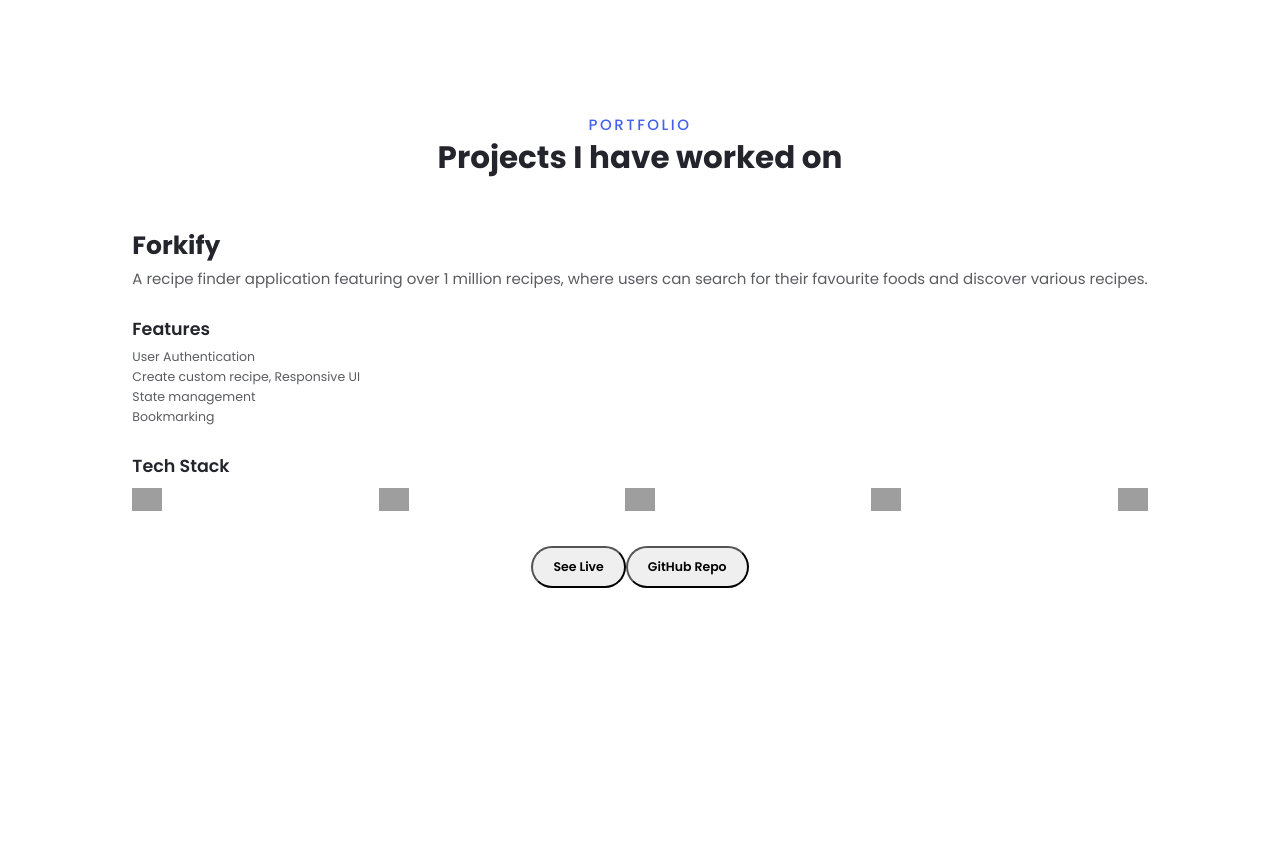
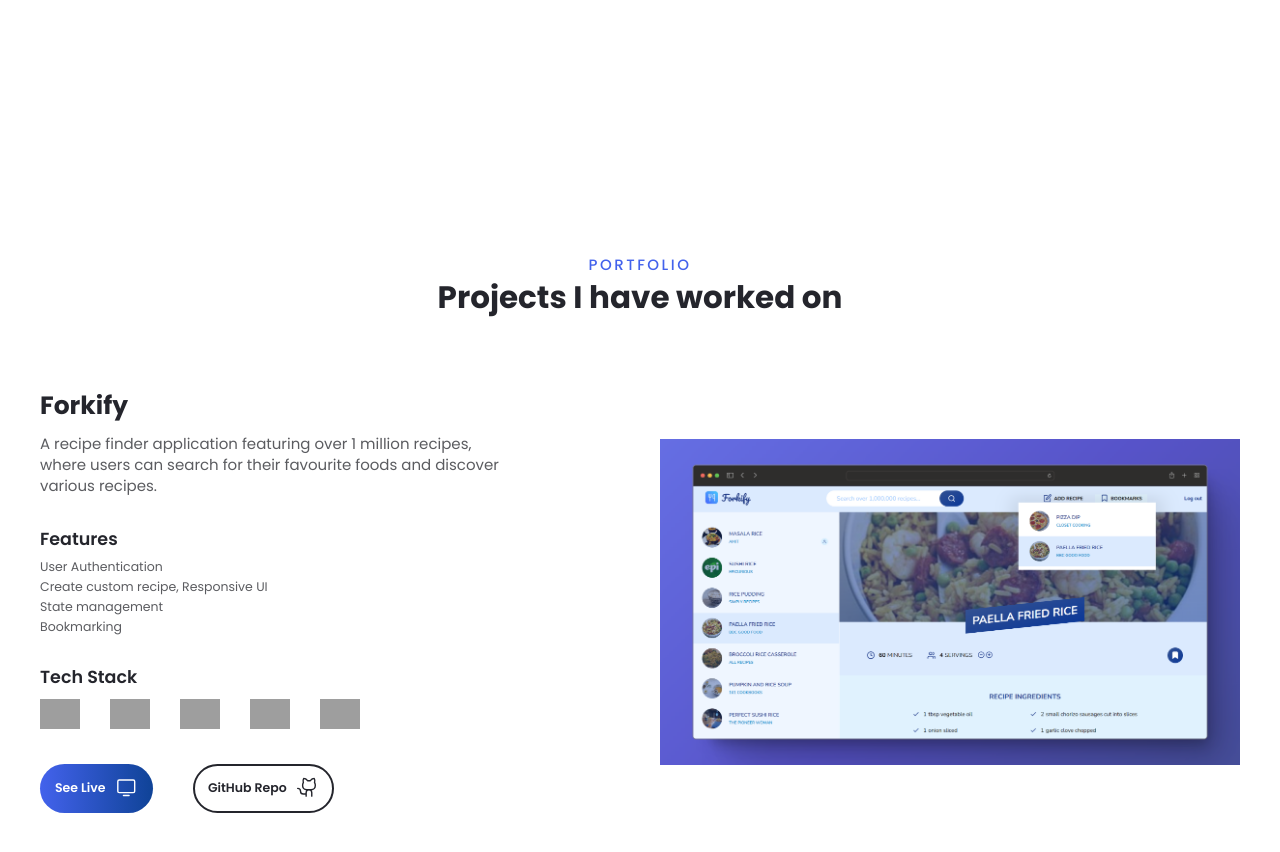
Before and after one commit to amittam104/Portfolio, a website built with Vite: page index.html in a window 1280 px wide. Shown: the part 1118-1970 px from the top of the page. Before the commit the page ends 1906 px from the top, so only its background shows below. Built offline with nearby package versions, Linux system fonts and the light colour scheme; grey boxes are pictures that could not be loaded.

Commit message:
chore: update skills and projects section

```diff
--- a/index.html
+++ b/index.html
@@ -316,13 +316,47 @@
               </div>
             </div>
             <div class="project-buttons project-buttons--forkify">
-              <button class="btn-project btn-project--live">See Live</button>
-              <button class="btn-project btn-project--github">
+              <a href="#" class="btn-project btn-project--live">
+                See Live
+                <span
+                  ><svg
+                    xmlns="http://www.w3.org/2000/svg"
+                    width="32"
+                    height="32"
+                    fill="#000000"
+                    viewBox="0 0 256 256"
+                  >
+                    <path
+                      d="M208,40H48A24,24,0,0,0,24,64V176a24,24,0,0,0,24,24H208a24,24,0,0,0,24-24V64A24,24,0,0,0,208,40Zm8,136a8,8,0,0,1-8,8H48a8,8,0,0,1-8-8V64a8,8,0,0,1,8-8H208a8,8,0,0,1,8,8Zm-48,48a8,8,0,0,1-8,8H96a8,8,0,0,1,0-16h64A8,8,0,0,1,168,224Z"
+                    ></path>
+                  </svg>
+                </span>
+              </a>
+              <a href="#" class="btn-project btn-project--github">
                 GitHub Repo
-              </button>
+                <span
+                  ><svg
+                    xmlns="http://www.w3.org/2000/svg"
+                    width="32"
+                    height="32"
+                    fill="#000000"
+                    viewBox="0 0 256 256"
+                  >
+                    <path
+                      d="M208.31,75.68A59.78,59.78,0,0,0,202.93,28,8,8,0,0,0,196,24a59.75,59.75,0,0,0-48,24H124A59.75,59.75,0,0,0,76,24a8,8,0,0,0-6.93,4,59.78,59.78,0,0,0-5.38,47.68A58.14,58.14,0,0,0,56,104v8a56.06,56.06,0,0,0,48.44,55.47A39.8,39.8,0,0,0,96,192v8H72a24,24,0,0,1-24-24A40,40,0,0,0,8,136a8,8,0,0,0,0,16,24,24,0,0,1,24,24,40,40,0,0,0,40,40H96v16a8,8,0,0,0,16,0V192a24,24,0,0,1,48,0v40a8,8,0,0,0,16,0V192a39.8,39.8,0,0,0-8.44-24.53A56.06,56.06,0,0,0,216,112v-8A58.14,58.14,0,0,0,208.31,75.68ZM200,112a40,40,0,0,1-40,40H112a40,40,0,0,1-40-40v-8a41.74,41.74,0,0,1,6.9-22.48A8,8,0,0,0,80,73.83a43.81,43.81,0,0,1,.79-33.58,43.88,43.88,0,0,1,32.32,20.06A8,8,0,0,0,119.82,64h32.35a8,8,0,0,0,6.74-3.69,43.87,43.87,0,0,1,32.32-20.06A43.81,43.81,0,0,1,192,73.83a8.09,8.09,0,0,0,1,7.65A41.72,41.72,0,0,1,200,104Z"
+                    ></path>
+                  </svg>
+                </span>
+              </a>
             </div>
           </div>
-          <div class="project-img"></div>
+          <div class="project-img-box">
+            <img
+              src="/Forkify.png"
+              class="project-img"
+              alt="Forkify app screenshot"
+            />
+          </div>
         </div>
       </section>
       <section></section>
--- a/style.css
+++ b/style.css
@@ -194,8 +194,8 @@
   flex-direction: column;
   align-items: center;
   justify-content: center;
-  gap: 6rem;
-  padding: 0 4rem;
+  gap: 8rem;
+  padding: 6rem 4rem;
   margin-bottom: 20rem;
 }
 
@@ -224,6 +224,7 @@
   display: flex;
   align-items: center;
   justify-content: space-between;
+  gap: 6rem;
   flex-wrap: wrap;
 }
 
@@ -248,6 +249,7 @@
 
 .projects {
   margin-bottom: 20rem;
+  padding: 0 4rem;
 }
 
 .projects-header {
@@ -256,7 +258,7 @@
   align-items: center;
   justify-content: center;
   gap: 1rem;
-  margin-bottom: 6rem;
+  margin-bottom: 8rem;
 }
 
 .projects-tag {
@@ -275,19 +277,21 @@
   display: flex;
   align-items: center;
   justify-content: center;
+  gap: 4rem;
 }
 
 .project-info {
   display: flex;
   flex-direction: column;
   gap: 3.5rem;
+  width: 50%;
 }
 
 .project-header {
   display: flex;
   flex-direction: column;
   align-items: flex-start;
-  gap: 1.25rem;
+  gap: 1.5rem;
 }
 .project-header-text {
   font-size: 2.5rem;
@@ -296,6 +300,8 @@
 }
 .project-description-text {
   font-size: 1.5rem;
+  line-height: 1.4;
+  width: 80%;
 }
 
 .project-features {
@@ -335,31 +341,61 @@
   width: 100%;
   display: flex;
   align-items: center;
-  justify-content: space-between;
+  justify-content: flex-start;
+  gap: 3rem;
 }
 
 .project-stack-logo {
-  width: 3rem;
+  width: 4rem;
 }
 
 .project-buttons {
   display: flex;
   align-items: center;
-  justify-content: center;
+  justify-content: flex-start;
+  gap: 4rem;
 }
 
 .btn-project {
   font-size: 1.25rem;
   font-weight: 600;
-  padding: 1rem 2rem;
+  padding: 0.75rem 1.5rem;
   border-radius: 10rem;
-  /* background: none;
-  border: none; */
+  background: none;
+  border: none;
+  text-decoration: none;
 
-  /* display: flex;
+  display: flex;
   align-items: center;
   justify-content: center;
-  gap: 1rem; */
+  gap: 1rem;
+}
+
+.btn-project svg {
+  width: 2.25rem;
+  fill: var(--white);
+}
+
+.btn-project--github svg {
+  fill: var(--black);
+}
+
+.btn-project--live {
+  color: var(--white);
+  background: var(--brand-gradient);
+}
+.btn-project--github {
+  color: var(--black);
+  background: var(--white);
+  outline: 2px solid var(--black);
+  outline-offset: -2px;
+}
+
+.project-img-box {
+  width: 50%;
+}
+.project-img {
+  width: 100%;
 }
 /* ---------- Responsive Design ---------- */
 
@@ -426,6 +462,10 @@
     font-size: 5.5rem;
     line-height: 6.5rem;
   }
+
+  .skills-list {
+    justify-content: center;
+  }
 }
 
 @media (max-width: 600px) {
@@ -454,4 +494,25 @@
     font-size: 1.25rem;
     line-height: 2rem;
   }
+
+  .skills {
+    padding: 0 2rem;
+    text-align: center;
+  }
+
+  .skills-tag {
+    font-size: 1.25rem;
+  }
+
+  .skills-header-text {
+    font-size: 2.5rem;
+  }
+
+  .skill-logo {
+    width: 4.5rem;
+  }
+
+  .skill-name {
+    font-size: 1.25rem;
+  }
 }
```
